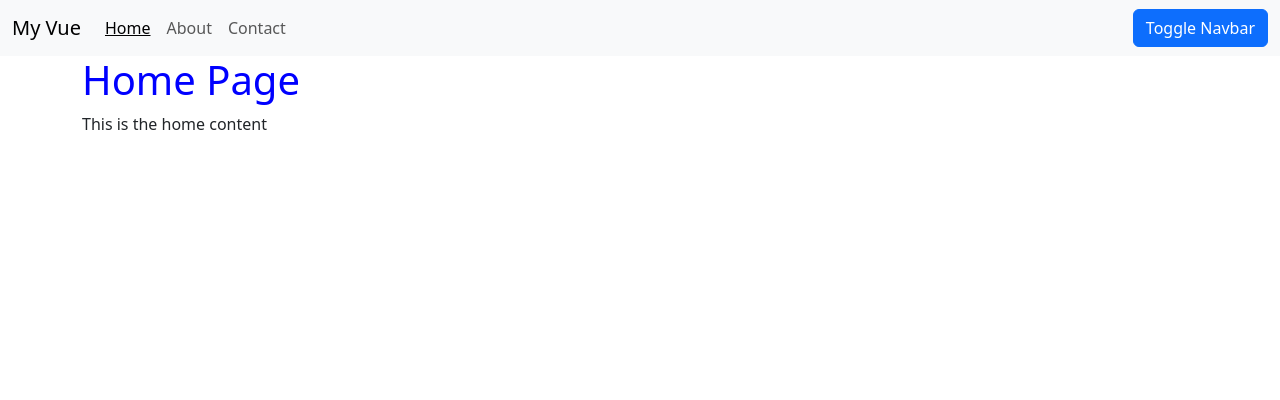
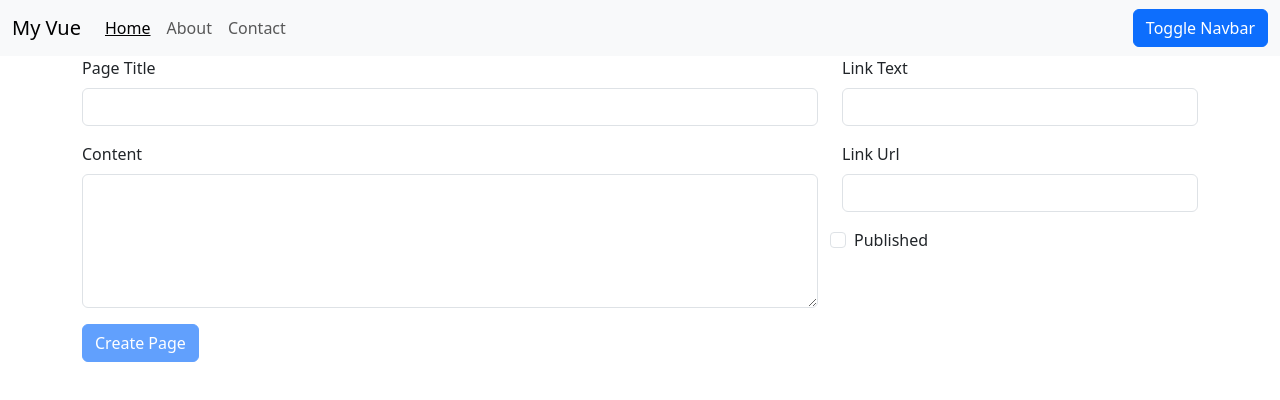
Before and after one commit to iqmalhabib/vue-start-spa, a Vue app: page / in a window 1280 px wide. Shown: the top 400 px of the page. Built offline with nearby package versions, Linux system fonts and the light colour scheme.

Commit message:
4.5 done

```diff
--- a/src/App.vue
+++ b/src/App.vue
@@ -8,20 +8,25 @@
     <div v-show="false" >
         hide content
     </div>
-    <page-viewer
+    <!--<page-viewer
         v-if="pages.length > 0"
         :page="pages[activePage]"
-    ></page-viewer>
+    ></page-viewer>-->
+    <create-page
+        :page-created="pageCreated"
+    ></create-page>
 </template>
 
 <script>
 import PageViewer from './components/PageViewer.vue';
 import Navbar from './components/Navbar.vue';
+import CreatePage from './components/CreatePage.vue';
 
 export default {
     components:{
         Navbar,
-        PageViewer
+        PageViewer,
+        CreatePage
     },
     created(){
         this.getPages();
@@ -39,6 +44,9 @@
 
             this.pages = data;
         },
+        pageCreated(pageObj){
+            console.log(pageObj);
+        }
     }
 }
 </script>
--- /dev/null
+++ b/src/components/CreatePage.vue
@@ -0,0 +1,101 @@
+<template>
+    <form action="" class="container mb-3">
+        <div class="row">
+            <div class="col-md-8">
+                <div class="mb-3">
+                    <label for="" class="form-label">
+                        Page Title
+                    </label>
+                    <input
+                        type="text"
+                        class="form-control"
+                        v-model="pageTitle"
+                    />
+                </div>
+                <div class="mb-3">
+                    <label for="" class="form-label">
+                        Content
+                    </label>
+                    <textarea
+                        type="text"
+                        class="form-control"
+                        rows="5"
+                        v-model="content"
+                    ></textarea>
+                </div>
+            </div>
+            <div class="col">
+                <div class="mb-3">
+                    <label for="" class="form-label">
+                        Link Text
+                    </label>
+                    <input
+                        type="text"
+                        class="form-control"
+                        v-model="linkText"
+                    />
+                </div>
+                <div class="mb-3">
+                    <label for="" class="form-label">
+                        Link Url
+                    </label>
+                    <input
+                        type="text"
+                        class="form-control"
+                        v-model="linkUrl"
+                    />
+                </div>
+                <div class="row mb-3">
+                    <div class="form-check">
+                        <input class="form-check-input" type="checkbox">
+                        <label class="form-check-label" for="gridCheck1">
+                            Published
+                        </label>
+                    </div>
+                </div>
+            </div>
+        </div>
+
+        <div class="mb-3">
+            <button
+                class="btn btn-primary"
+                :disabled="isFormInvalid"
+                @click.prevent="submitForm"
+            >Create Page</button>
+        </div>
+    </form>
+</template>
+<script>
+    export default{
+        props: ['pageCreated'],
+        computed:{
+            isFormInvalid(){
+                return !this.pageTitle || !this.content || !this.linkText || !this.linkUrl;
+            }
+        },
+        data() {
+            return {
+                pageTitle: '',
+                content: '',
+                linkText: '',
+                linkUrl: ''
+            }
+        },
+        methods:{
+            submitForm(){
+                if(!this.pageTitle || !this.content || !this.linkText || !this.linkUrl){
+                    alert('Please fill the form.')
+                    return;
+                }
+                this.pageCreated({
+                    pageTitle: this.pageTitle,
+                    content: this.content,
+                    link: {
+                        text: this.linkText,
+                        url: this.linkUrl
+                    }
+                });
+            }
+        }
+    }
+</script>
```
Also changed, not shown: src/components/Navbar.vue (line endings or trailing spaces).
